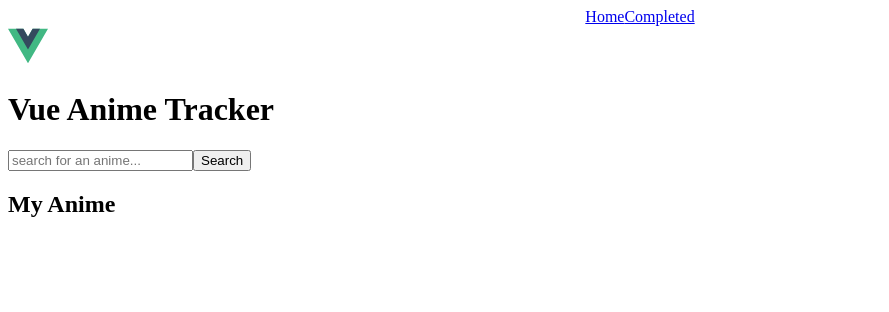
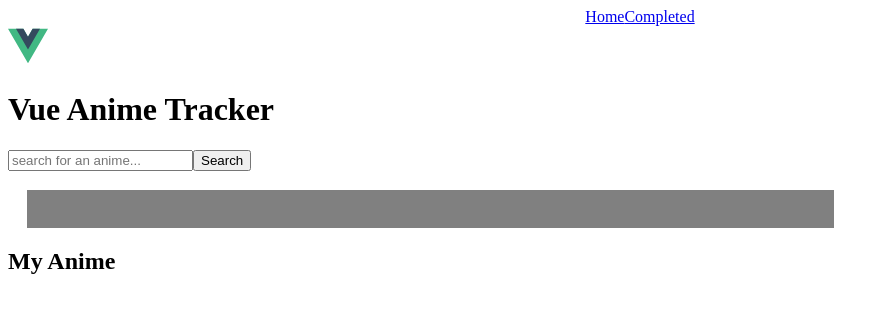
Before and after one commit to StephanRaab/vue-anime-tracker, a Vue app in the folder vue-anime-tracker/: page / in a window 1280 px wide. Shown: the top 312 px of the page, without its empty margins (0-889 px from the left). Built offline with nearby package versions, Linux system fonts and the light colour scheme.

Commit message:
update buttons to be disabled

```diff
--- a/vue-anime-tracker/src/components/TheHome.vue
+++ b/vue-anime-tracker/src/components/TheHome.vue
@@ -39,7 +39,7 @@ const addAnime = anime => {
     my_anime.value.push({
       id: anime.mal_id,
       title: anime.title,
-      img: anime.images.jpg.small_image_url,
+      img: anime.images.jpg.image_url,
       watched_episodes: 0,
       total_episodes: anime.episodes,
       date_added: Date.now(),
@@ -69,8 +69,6 @@ const decrementWatchCount = anime => {
   localStorage.setItem('my_anime', JSON.stringify(my_anime.value))
 }
 
-
-// const deleteAnime
 // const completeAnime
 
 onMounted(() => {
@@ -79,6 +77,7 @@ onMounted(() => {
 </script>
 
 <template>
+  <div>
     <main>
       <img alt="Vue logo" class="logo" src="@/assets/logo.svg" width="40" height="40" />
       <h1>Vue Anime Tracker</h1>
@@ -107,13 +106,15 @@ onMounted(() => {
       <div class="my-anime-container">
         <div v-for="anime in my_anime_asc" :key="anime.id">
           <img :src="anime.img" />
-        <p>{{ anime.title }}</p>
+          <h3>{{ anime.title }}</h3>
+
+          <div class="flex-1"></div>
 
           <div class="anime-progress">
-          <p>Progress: {{ anime.watched_episodes }}/{{ anime.total_episodes }}</p>
+            <span>Progress: {{ anime.watched_episodes }}/{{ anime.total_episodes }}</span>
 
-          <button v-if="anime.watched_episodes" class="decrement-btn" @click="decrementWatchCount(anime)">-</button>
-          <button v-if="anime.watched_episodes < anime.total_episodes" class="increment-btn"
+            <button :disabled="anime.watched_episodes == 0" class="decrement-btn" @click="decrementWatchCount(anime)">-</button>
+            <button :disabled="anime.watched_episodes == anime.total_episodes" class="increment-btn"
               @click="incrementWatchCount(anime)">+</button>
 
             <button class="delete-btn" @click="deleteAnime(anime)">Delete</button>
@@ -121,9 +122,8 @@ onMounted(() => {
 
         </div>
       </div>
-
     </section>
-
+  </div>
 </template>
 
 <style scoped>
@@ -135,4 +135,18 @@ onMounted(() => {
   padding: 1.5rem;
   border-radius: 1rem;
 }
+
+.anime-search-results {
+  max-height: 70vh;
+  width: 60vw;
+  overflow: scroll;
+  margin: 1.2em;
+  background-color: gray;
+  padding: 1.2rem;
+}
+
+.search-result {
+  display: flex;
+  flex-direction: column;
+}
 </style>
```
Lines whose indentation alone changed are shown as unchanged.
